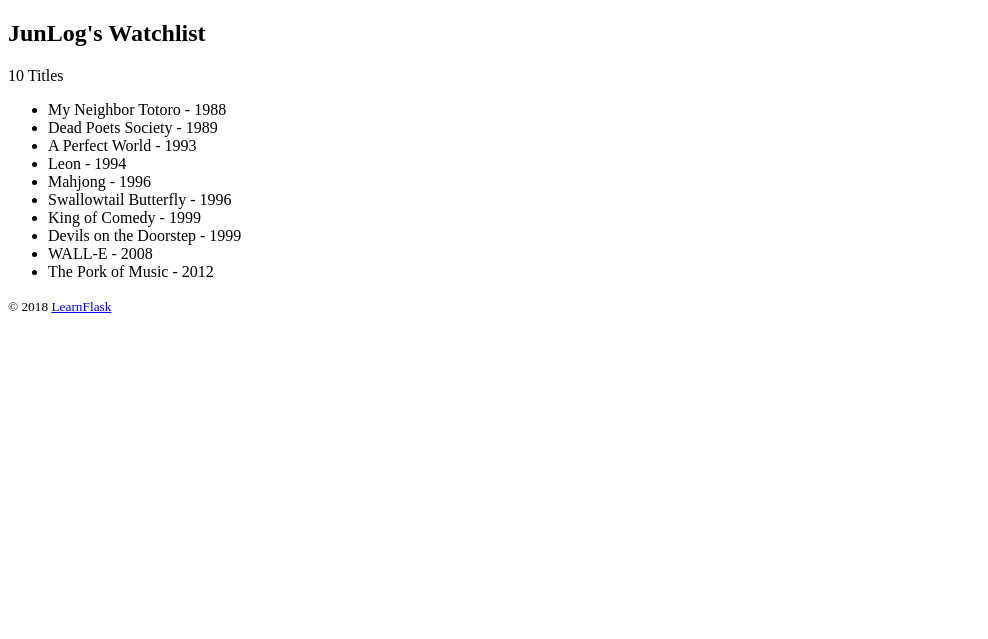
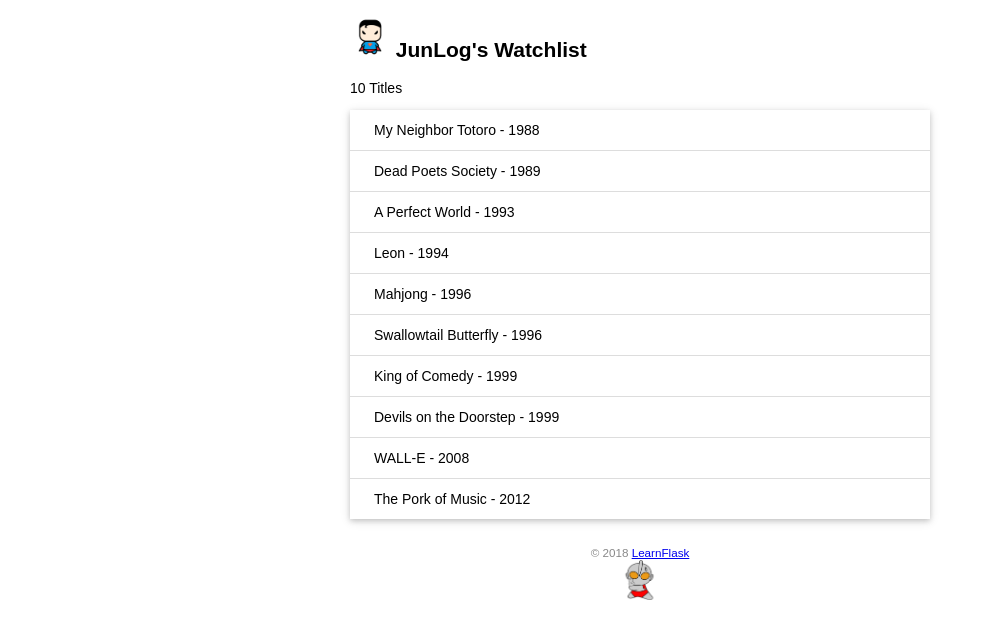
Before and after one commit to JunLog/watchlist, a Flask app: page / in a window 1280 px wide. Shown: the top 639 px of the page, without its empty margins (0-988 px from the left). Run offline with Flask 2, Linux system fonts and the light colour scheme.

Commit message:
第四章-图片、css

```diff
--- /dev/null
+++ b/static/css/style.css
@@ -0,0 +1,48 @@
+/* 页面成体 */
+body{
+    margin: auto;
+    max-width: 580px;
+    font-size: 14px;
+    font-family: Arial, Helvetica, sans-serif;
+}
+
+/* 页脚 */
+footer {
+    color: #888;
+    margin-top: 15px;
+    text-align: center;
+    padding: 10px;
+}
+
+/* 头像 */
+.Ultraman {
+    width: 40px;
+}
+
+/* 电影列表 */
+.movie-list {
+    list-style-type: none;
+    padding: 0;
+    margin-bottom: 10px;
+    box-shadow: 0 2px 5px 0 rgba(0, 0, 0, 0.16), 0 2px 10px 0 rgba(0, 0, 0, 0.12);
+}
+.movie-list li {
+    padding: 12px 24px;
+    border-bottom: 1px solid #ddd;
+}
+
+.movie-list li:last-child {
+    border-bottom:none;
+}
+
+.movie-list li:hover {
+    background-color: #f8f9fa;
+}
+
+/* 2图片 */
+.Ultraman2 {
+    width: 40px;
+    display: block;
+    margin: 0 auto;
+    /* height: 100px; */
+}
--- a/templates/index.html
+++ b/templates/index.html
@@ -3,17 +3,23 @@
     <head>
         <meta charset="utf-8">
         <title>{{ name }}'s Watchlist</title>
+        <link rel="icon" href="{{ url_for('static', filename='Ultraman.ico')}}" >
+        <link rel="stylesheet" href="{{ url_for('static', filename='css/style.css') }}">
     </head>
     <body>
-        <h2>{{ name }}'s Watchlist</h2>
+        <h2>
+            <img alt="Ultraman" class="Ultraman" src="{{ url_for('static', filename='images/超人.png')}}">
+            {{ name }}'s Watchlist
+        </h2>
         <p>{{ movies|length }} Titles</p>
-        <ul>
+        <ul class="movie-list">
             {% for movie in movies %}
             <li>{{ movie.title }} - {{ movie.year }}</li>
             {% endfor %}
         </ul>
         <footer>
             <small>&copy; 2018 <a href="http://baidu.com">LearnFlask</a></small>
+            <img alt="Ultraman2" class="Ultraman2" src="{{ url_for('static', filename='images/头像_1.png')}}">
         </footer>
     </body>
 </html>
```
Also changed, not shown: static/Jack.ico (added), static/Ultraman.ico (added), static/images/Jack.png (added), static/images/Jack_Blue.png (added), static/images/Ultraman.png (added), static/images/头像_1.png (added), static/images/超人.png (added), static/images/超人.svg (added).
